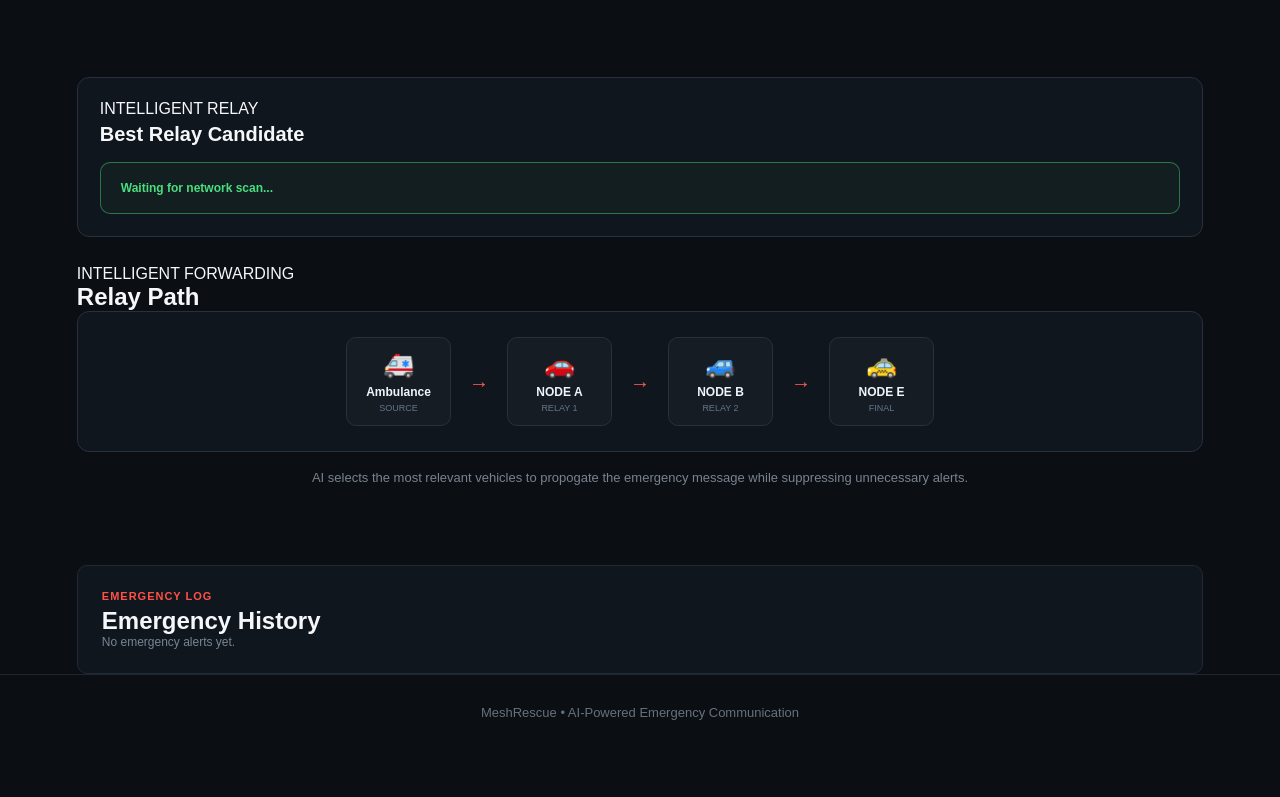
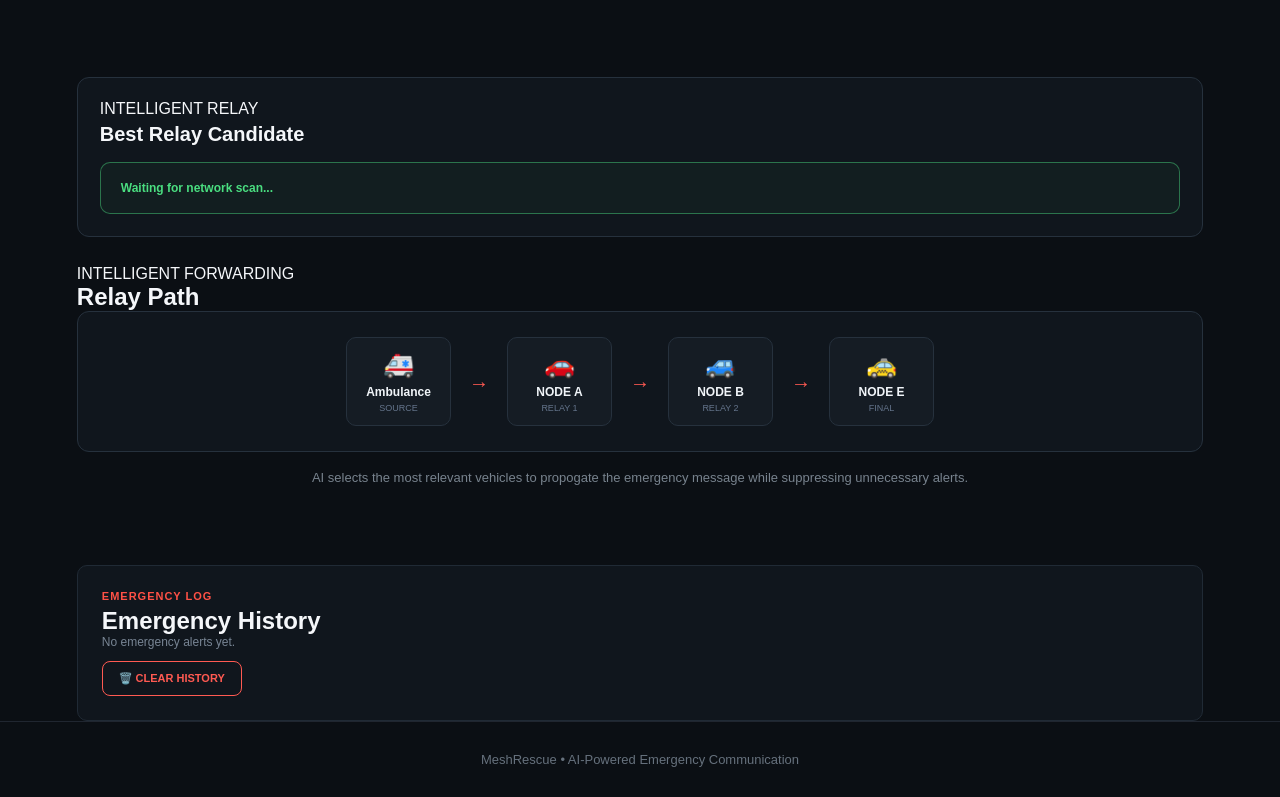
Before and after one commit to ruchitajoshi0809-rgb/MeshRescue, a plain HTML site: page index.html in a window 1280 px wide. Shown: the part 1065-1862 px from the top of the page. Before the commit the page ends 1815 px from the top, so only its background shows below. Drawn offline with Linux system fonts and the light colour scheme; no server answers.

Commit message:
Add emergency history clear function

```diff
--- a/index.html
+++ b/index.html
@@ -311,6 +311,10 @@
             <p>No emergency alerts yet.</p>
         </div>
 
+        <button id="clearHistoryButton" class="clear-history-btn">
+            🗑️ CLEAR HISTORY
+        </button>
+
     </section>
     </main>
 
--- a/script.js
+++ b/script.js
@@ -1,6 +1,7 @@
 const emergencyButton = document.getElementById("emergencyButton");
 const scanButton = document.getElementById("scanButton");
 const resetButton = document.getElementById("resetButton");
+const clearHistoryButton = document.getElementById("clearHistoryButton");
 
 const emergencyStatus = document.getElementById("emergencyStatus");
 const statusMessage = document.getElementById("statusMessage");
@@ -584,6 +585,7 @@ emergencyButton.addEventListener("click", function () {
 
 loadEmergencyHistory();
 
+//RESET BUTTON
 resetButton.addEventListener("click",function() {
 
     emergencyRunning = false;
@@ -612,3 +614,15 @@ resetButton.addEventListener("click",function() {
     updateRelayPath([]);
     console.log("Emergency system reset");
 })
+
+//CLEAR EMERGENCY HISTORY
+
+clearHistoryButton.addEventListener("click", function () {
+    emergencyHistory =[];
+    localStorage.removeItem("emergencyHistory");
+    const historyContainer = document.getElementById("emergencyHistory");
+    historyContainer.innerHTML = `
+    <p>No emergency alerts yet.</p>
+    `;
+    console.log("Emergency history cleared");
+});
--- a/style.css
+++ b/style.css
@@ -647,3 +647,28 @@ footer {
 .reset-btn:active {
     transform: scale(0.98);
 }
+
+.clear-history-btn {
+    margin-top: 12px;
+    padding: 10px 16px;
+
+    background: transparent;
+    color: #ff5a52;
+
+    border: 1px solid #ff5a52;
+    border-radius: 8px;
+
+    font-size: 11px;
+    font-weight: 700;
+
+    cursor: pointer;
+    transition: 0.2s ease;
+}
+
+.clear-history-btn:hover {
+    background: rgba(255, 90, 82, 0.1);
+}
+
+.clear-history-btn:active {
+    transform: scale(0.98);
+}
```
